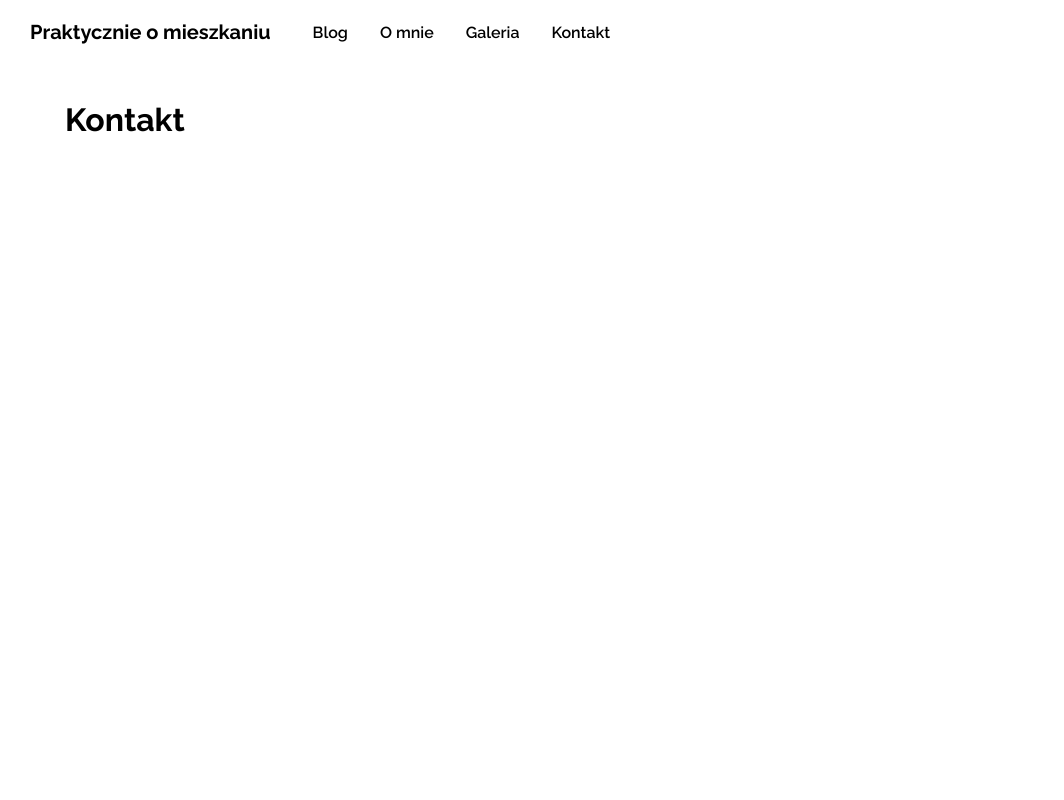
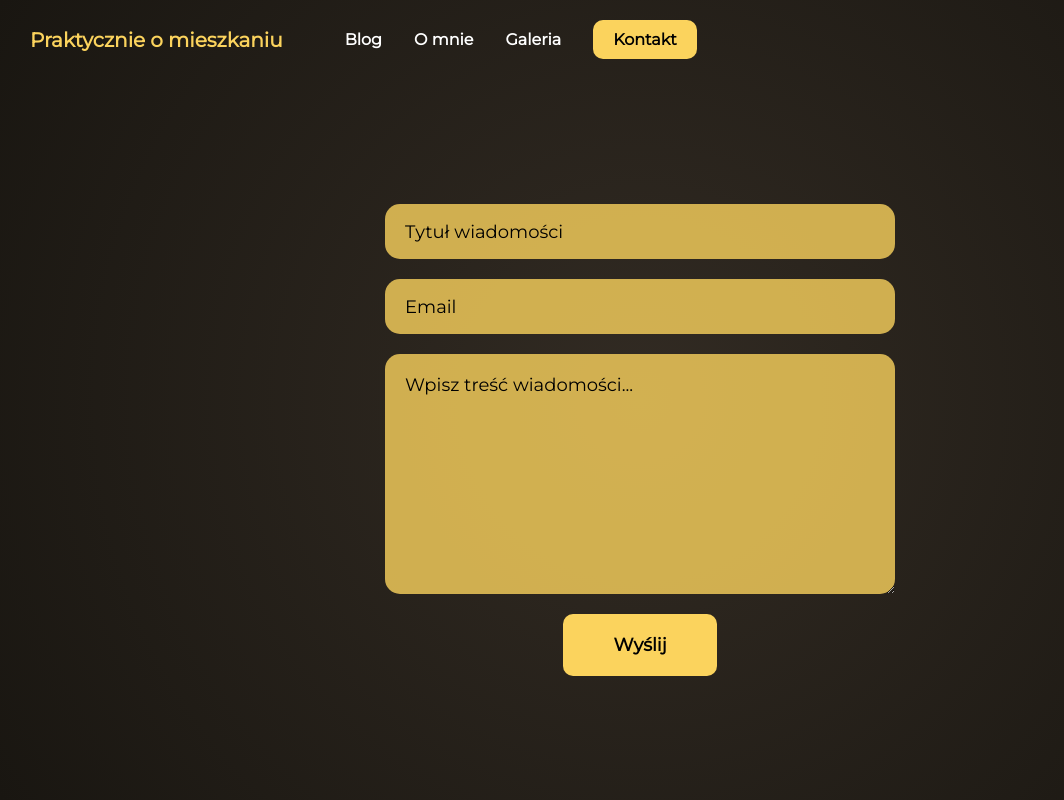
Before and after one commit to Graffiss/praktycznie-o-mieszkaniu-gatsby, a Gatsby site in the folder praktycznie-o-mieszkaniu/: page /contact in a window 1280 px wide. Shown: the whole page, without its empty margins (0-1064 px from the left). Built offline with nearby package versions, Linux system fonts and the light colour scheme; Gatsby itself is replaced by a stand-in of ours.

Commit message:
zakladka kontakt

```diff
--- a/praktycznie-o-mieszkaniu/gatsby-config.js
+++ b/praktycznie-o-mieszkaniu/gatsby-config.js
@@ -9,14 +9,11 @@ module.exports = {
     `gatsby-plugin-layout`,
     `gatsby-plugin-styled-components`,
     {
-      resolve: `gatsby-plugin-prefetch-google-fonts`,
+      resolve: "gatsby-plugin-web-font-loader",
       options: {
-        fonts: [
-          {
-            family: `Raleway`,
-            variants: [`300`, `400`, `600`, `700`],
-          },
-        ],
+        google: {
+          families: ["Montserrat"],
+        },
       },
     },
     {
@@ -28,6 +25,7 @@ module.exports = {
     },
     `gatsby-transformer-sharp`,
     `gatsby-plugin-sharp`,
+    `gatsby-plugin-mdx`,
     /* {
       resolve: `gatsby-plugin-manifest`,
       options: {
--- a/praktycznie-o-mieszkaniu/package.json
+++ b/praktycznie-o-mieszkaniu/package.json
@@ -5,16 +5,21 @@
   "version": "0.1.0",
   "author": "Kyle Mathews <mathews.kyle@gmail.com>",
   "dependencies": {
+    "@mdx-js/mdx": "^1.6.5",
+    "@mdx-js/react": "^1.6.5",
     "babel-plugin-styled-components": "^1.10.7",
+    "formik": "^2.1.4",
     "gatsby": "^2.22.15",
     "gatsby-image": "^2.4.5",
     "gatsby-plugin-layout": "^1.3.3",
     "gatsby-plugin-manifest": "^2.4.9",
+    "gatsby-plugin-mdx": "^1.2.14",
     "gatsby-plugin-offline": "^3.2.7",
     "gatsby-plugin-prefetch-google-fonts": "^1.4.3",
     "gatsby-plugin-react-helmet": "^3.3.2",
     "gatsby-plugin-sharp": "^2.6.9",
     "gatsby-plugin-styled-components": "^3.3.3",
+    "gatsby-plugin-web-font-loader": "^1.0.4",
     "gatsby-source-filesystem": "^2.3.8",
     "gatsby-transformer-sharp": "^2.5.3",
     "prop-types": "^15.7.2",
--- a/praktycznie-o-mieszkaniu/src/assets/styles/globalStyles.js
+++ b/praktycznie-o-mieszkaniu/src/assets/styles/globalStyles.js
@@ -12,12 +12,19 @@ const GlobalStyle = createGlobalStyle`
   body {
     margin: 0;
     padding: 80px 65px 0;
-    font-family: 'Raleway';
+    font-family: 'Montserrat', sans-serif;
+    background: rgb(50, 43, 35);
+  background: radial-gradient(
+    circle,
+    rgba(50, 43, 35, 1) 0%,
+    rgba(25, 22, 17, 1) 100%
+  );
+    color: white;
   }
   button {
     padding: 0;
     cursor: pointer;
-    font-family: 'Raleway';
+    font-family: 'Montserrat', sans-serif;
   }
   p {
     font-size: 16px;
--- /dev/null
+++ b/praktycznie-o-mieszkaniu/src/components/Button/Button.js
@@ -0,0 +1,19 @@
+import styled from "styled-components"
+
+const Button = styled.button`
+  background-color: #fbd35d;
+  border: none;
+  padding: 20px 50px;
+  color: black;
+  font-size: 18px;
+  font-weight: 600;
+  flex-shrink: 0;
+  border-radius: 10px;
+  outline: none;
+
+  :hover {
+    box-shadow: 0px 20px 25px -10px rgba(0, 0, 0, 1);
+  }
+`
+
+export default Button
--- a/praktycznie-o-mieszkaniu/src/components/Navigation/Navigation.js
+++ b/praktycznie-o-mieszkaniu/src/components/Navigation/Navigation.js
@@ -9,7 +9,7 @@ const NavWrapper = styled.nav`
   display: flex;
   align-items: center;
   justify-content: flex-start;
-  font-family: "Raleway";
+  font-family: "Montserrat";
   a {
     text-decoration: none;
     color: inherit;
@@ -20,11 +20,20 @@ const Logo = styled.span`
   font-weight: 700;
   font-size: 20px;
   margin-right: 10px;
+  color: #fbd35d;
 `
 
 const NavList = styled.ul`
   list-style: none;
   display: flex;
+  padding: 10px 20px;
+
+  .active {
+    background-color: #fbd35d;
+    color: black;
+    border-radius: 10px;
+    padding: 10px 20px;
+  }
 `
 
 const NavListItem = styled.li`
@@ -39,16 +48,24 @@ const Navigation = () => (
     </Logo>
     <NavList>
       <NavListItem>
-        <Link to="/blog">Blog</Link>
+        <Link to="/blog" activeClassName="active">
+          Blog
+        </Link>
       </NavListItem>
       <NavListItem>
-        <Link to="/about">O mnie</Link>
+        <Link to="/about" activeClassName="active">
+          O mnie
+        </Link>
       </NavListItem>
       <NavListItem>
-        <Link to="/gallery">Galeria</Link>
+        <Link to="/gallery" activeClassName="active">
+          Galeria
+        </Link>
       </NavListItem>
       <NavListItem>
-        <Link to="/contact">Kontakt</Link>
+        <Link to="/contact" activeClassName="active">
+          Kontakt
+        </Link>
       </NavListItem>
     </NavList>
   </NavWrapper>
--- a/praktycznie-o-mieszkaniu/src/pages/contact.js
+++ b/praktycznie-o-mieszkaniu/src/pages/contact.js
@@ -1,9 +1,110 @@
 import React from "react"
+import { Formik, Form, Field, ErrorMessage } from "formik"
+import styled from "styled-components"
+import Button from "../components/Button/Button"
+
+const StyledWrapper = styled.div`
+  grid-area: content;
+  display: flex;
+  flex-direction: column;
+  align-items: center;
+  justify-content: center;
+  padding: 0 100px;
+  height: calc(100vh - 80px);
+
+  @media (max-width: 768px) {
+    padding: 0 20px;
+  }
+`
+
+const StyledForm = styled(Form)`
+  display: flex;
+  flex-direction: column;
+  align-items: center;
+`
+
+const StyledInput = styled.input`
+  background-color: rgba(251, 211, 93, 0.8);
+  height: 55px;
+  width: 510px;
+  border: none;
+  border-radius: 15px;
+  margin-bottom: 20px;
+  color: black;
+  font-family: "Montserrat";
+  font-size: 18px;
+  font-weight: 300;
+  padding-left: 20px;
+  outline: none;
+
+  ::placeholder {
+    color: black;
+  }
+  @media (max-width: 768px) {
+    width: 340px;
+    height: 50px;
+    font-size: 16px;
+  }
+`
+
+const StyledTextarea = styled.textarea`
+  background-color: rgba(251, 211, 93, 0.8);
+  height: 30vh;
+  width: 510px;
+  border: none;
+  border-radius: 15px;
+  margin-bottom: 20px;
+  color: black;
+  font-size: 18px;
+  font-weight: 300;
+  font-family: "Montserrat";
+  padding-left: 20px;
+  padding-top: 20px;
+  outline: none;
+
+  ::placeholder {
+    color: black;
+  }
+  @media (max-width: 768px) {
+    width: 340px;
+    font-size: 16px;
+  }
+`
 
 const ContactPage = () => (
-  <>
-    <h1>Kontakt</h1>
-  </>
+  <StyledWrapper>
+    <Formik
+      initialValues={{
+        name: "",
+        email: "",
+        message: "",
+      }}
+      onSubmit={(values, actions) => {
+        alert(JSON.stringify(values, null, 2))
+        actions.setSubmitting(false)
+      }}
+    >
+      {() => (
+        <StyledForm>
+          <StyledInput
+            type="text"
+            name="title"
+            placeholder="Tytuł wiadomości"
+          />
+
+          <StyledInput type="email" name="email" placeholder="Email" />
+
+          <StyledTextarea
+            type="textarea"
+            name="message"
+            placeholder="Wpisz treść wiadomości..."
+          />
+
+          <Button type="submit">Wyślij</Button>
+        </StyledForm>
+      )}
+    </Formik>
+  </StyledWrapper>
 )
 
 export default ContactPage
```
Also changed, not shown: praktycznie-o-mieszkaniu/src/pages/index.js (+71 -4 lines), 2 other files.
